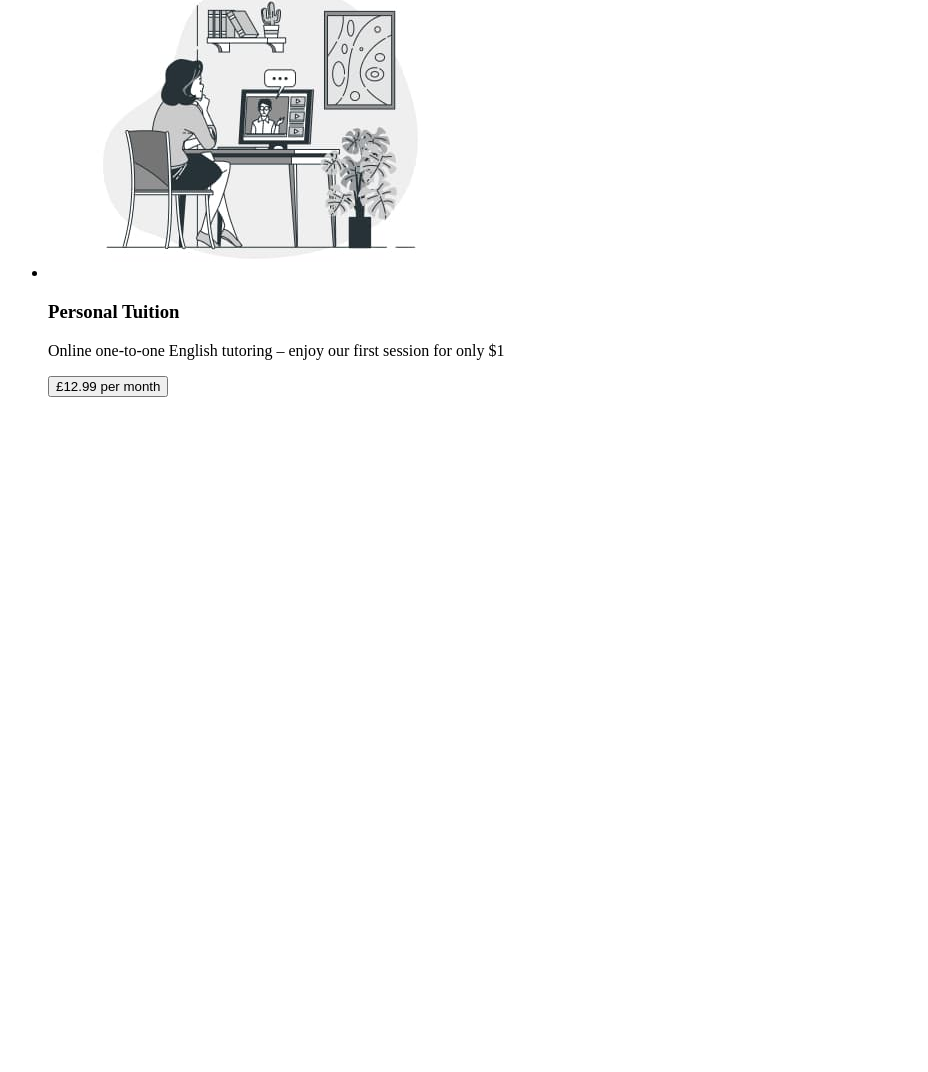
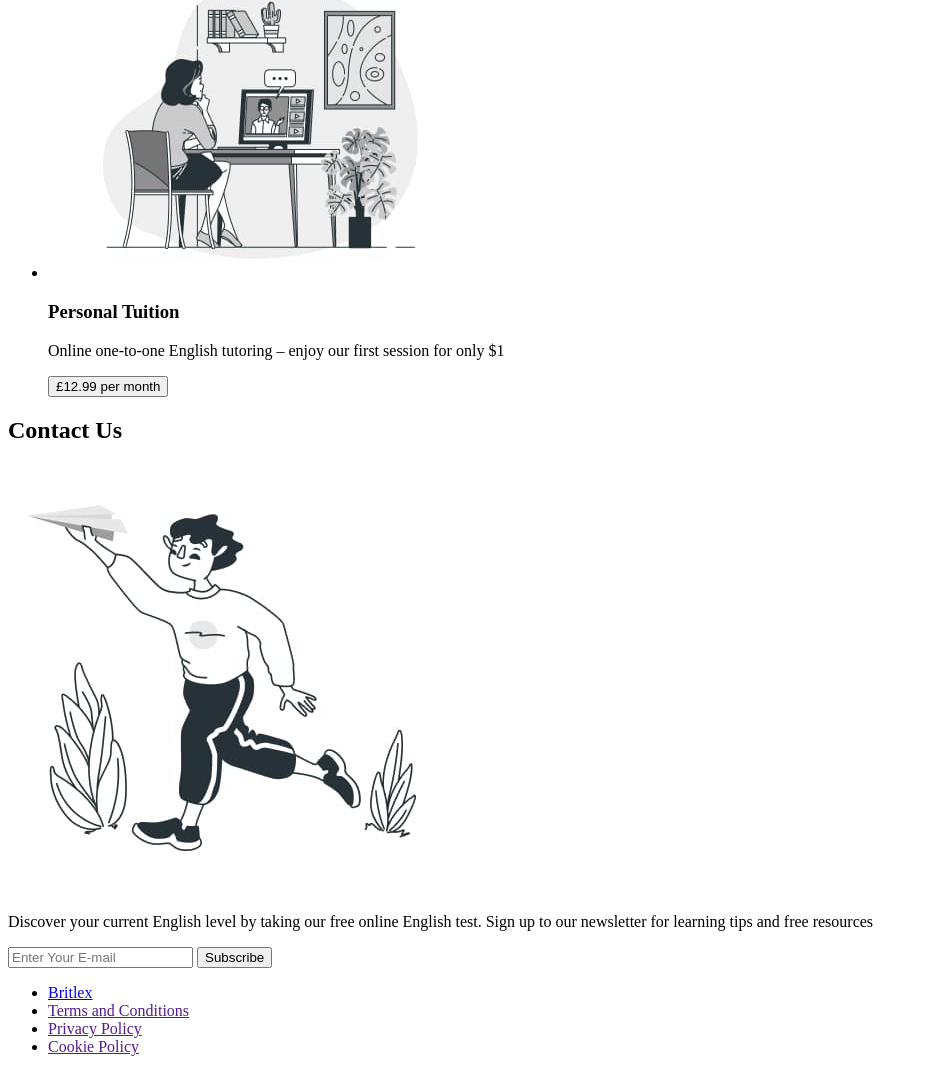
Before and after one commit to IMissOdeToCode/Britlex-Learn-Any-Foreign-Language, a plain HTML site: page index.html in a window 1280 px wide. Shown: the part 4301-5373 px from the top of the page, without its empty margins (0-928 px from the left). Before the commit the page ends 4714 px from the top, so only its background shows below. Drawn offline with Linux system fonts and the light colour scheme.

Commit message:
adds footer

```diff
--- a/index.html
+++ b/index.html
@@ -25,6 +25,7 @@
 			<a href="">Let’s Talk</a>
 		</header>
 
+		<main>
 			<!--hero-->
 			<section>
 				<h1>Learn Any Foreign Language</h1>
@@ -44,8 +45,8 @@
 						<h3>Speaking</h3>
 						<img src="./images/shared-goals.jpg" alt="shared-goals" width="390" height="390" />
 						<p>
-						Improve your English skills and confidence. Live classes and interactive lessons online. 20% extra free for
-						a limited time only
+							Improve your English skills and confidence. Live classes and interactive lessons online. 20% extra free
+							for a limited time only
 						</p>
 						<p>
 							Learn English online and improve your skills through our high-quality courses and resources – all designed
@@ -60,8 +61,8 @@
 						<h3>Writing</h3>
 						<img src="./images/typewriter.jpg" alt="typewriter" width="390" height="264" />
 						<p>
-						One of the most important and extensive areas of natural science, the science that studies substances, also
-						their composition
+							One of the most important and extensive areas of natural science, the science that studies substances,
+							also their composition
 						</p>
 						<details>
 							<summary>Learn more</summary>
@@ -99,9 +100,10 @@
 			<section>
 				<h2>About Us</h2>
 				<p>
-				The model offers a framework for discussing problems related to the user's experience, as well as possible ways
-				and means of solving them. Application development begins at the top level (strategy), where the future software
-				product is described quite abstractly from the point of view of the expectations of both users and the customer.
+					The model offers a framework for discussing problems related to the user's experience, as well as possible
+					ways and means of solving them. Application development begins at the top level (strategy), where the future
+					software product is described quite abstractly from the point of view of the expectations of both users and
+					the customer.
 				</p>
 				<img src="./images/business-competition.jpg" alt="business-competition" width="540" height="540" />
 				<ul>
@@ -156,5 +158,28 @@
 					</li>
 				</ul>
 			</section>
+
+			<!--Contact Us-->
+			<section>
+				<h2>Contact Us</h2>
+				<img src="./images/contact.jpg" alt="contact" />
+				<p>
+					Discover your current English level by taking our free online English test. Sign up to our newsletter for
+					learning tips and free resources
+				</p>
+				<input type="email" placeholder="Enter Your E-mail" />
+				<button type="button">Subscribe</button>
+			</section>
+		</main>
+
+		<!--footer-->
+		<footer>
+			<ul>
+				<li><a href="./images/">Britlex</a></li>
+				<li><a href="">Terms and Conditions</a></li>
+				<li><a href="">Privacy Policy</a></li>
+				<li><a href="">Cookie Policy</a></li>
+			</ul>
+		</footer>
 	</body>
 </html>
```
Also changed, not shown: images/contact.jpg (added). Lines whose indentation alone changed are shown as unchanged.
